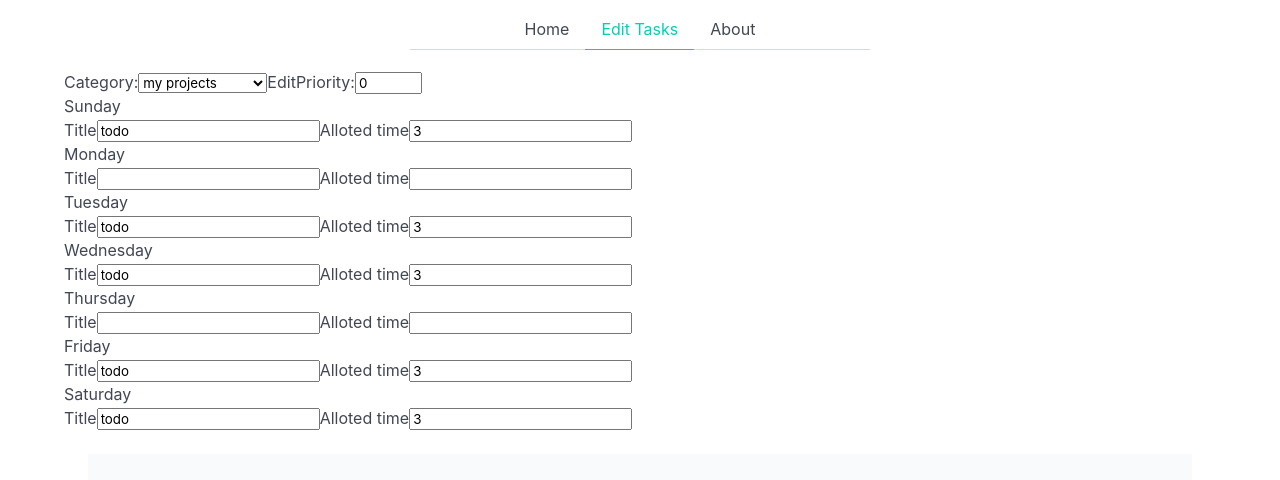
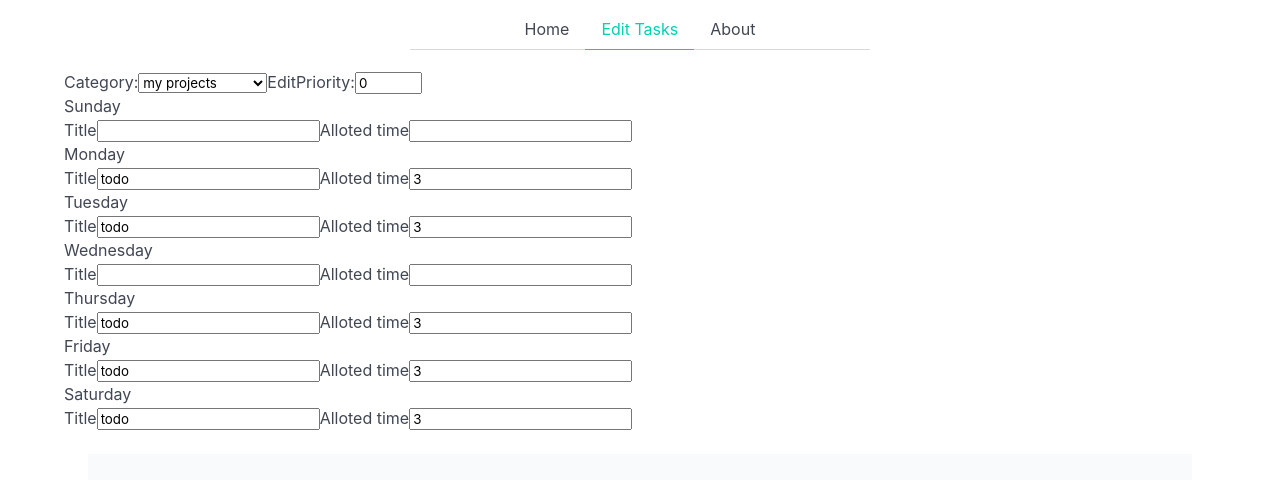
Before and after one commit to Blankscreen-exe/ExpenTable, a React (Vite) app: page /edit in a window 1280 px wide. Shown: the part 173-653 px from the top of the page. Built offline with nearby package versions, Linux system fonts and the light colour scheme.

Commit message:
Mapping through the weekDays array to create the days inputs

```diff
--- a/src/components/form/index.jsx
+++ b/src/components/form/index.jsx
@@ -11,9 +11,11 @@
     const [modal, setModal] = useState(false);
     const [selectedCategory, setCategory] = useState(formData[0]);
     const [days, setDays] = useState(selectedCategory.days);
+    const [priorityValue, setPriority] = useState(selectedCategory.priority)
 
     // All days of the week
     const weekDays = appConstants.days;
+    const fullWeekDays = ["Sunday", "Monday", "Tuesday", "Wednesday", "Thursday", "Friday", "Saturday"];
 
     // Checks if the category has specific day
     // const checkCategoryDay = (day) => {
@@ -56,7 +58,7 @@
 
     return (
         <div>
-            <form onChange={handleDaysInputChange}>
+            <form>
                 {formData.length ?
                     <div>
                         <div>
@@ -68,9 +70,26 @@
                             </select>
                             <button onClick={() => setModal(true)}>Edit</button>
                             <label htmlFor="priority">Priority:</label>
-                            <input type="number" min={1} max={5} value={selectedCategory.priority} />
+                            <input onChange={(e) => setPriority(e.target.value)} type="number" min={1} max={5} value={priorityValue} />
                         </div>
-                        <div>
+                        {weekDays.map((day, index) => {
+                            return (
+                                <div key={day}>
+                                    <h2>{fullWeekDays[index]}</h2>
+                                    <div>
+                                        <label>
+                                            Title
+                                            <input onChange={handleDaysInputChange} type="text" name={`${day}-title`} id={`${day}-title`} value={days[day]?.title || ""} />
+                                        </label>
+                                        <label>
+                                            Alloted time
+                                            <input onChange={handleDaysInputChange} type="number" step={0.5} name={`${day}-allotedTime`} id={`${day}-alloted-time`} value={days[day]?.allottedTime || ""} />
+                                        </label>
+                                    </div>
+                                </div>
+                            )
+                        })}
+                        {/* <div>
                             <div>
                                 <h2>Sunday</h2>
                                 <div>
@@ -162,7 +181,7 @@
                                     </label>
                                 </div>
                             </div>
-                        </div>
+                        </div> */}
                     </div>
                     :
                     <div>
```
